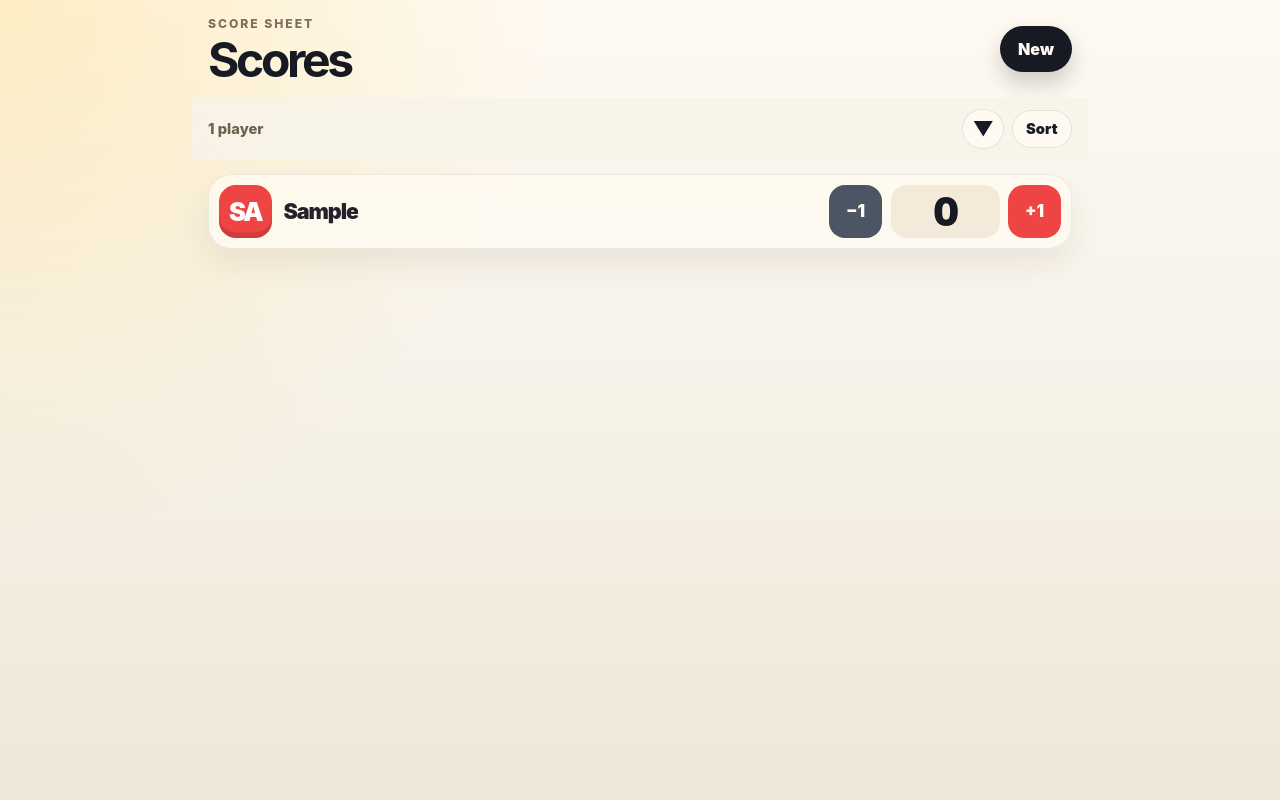
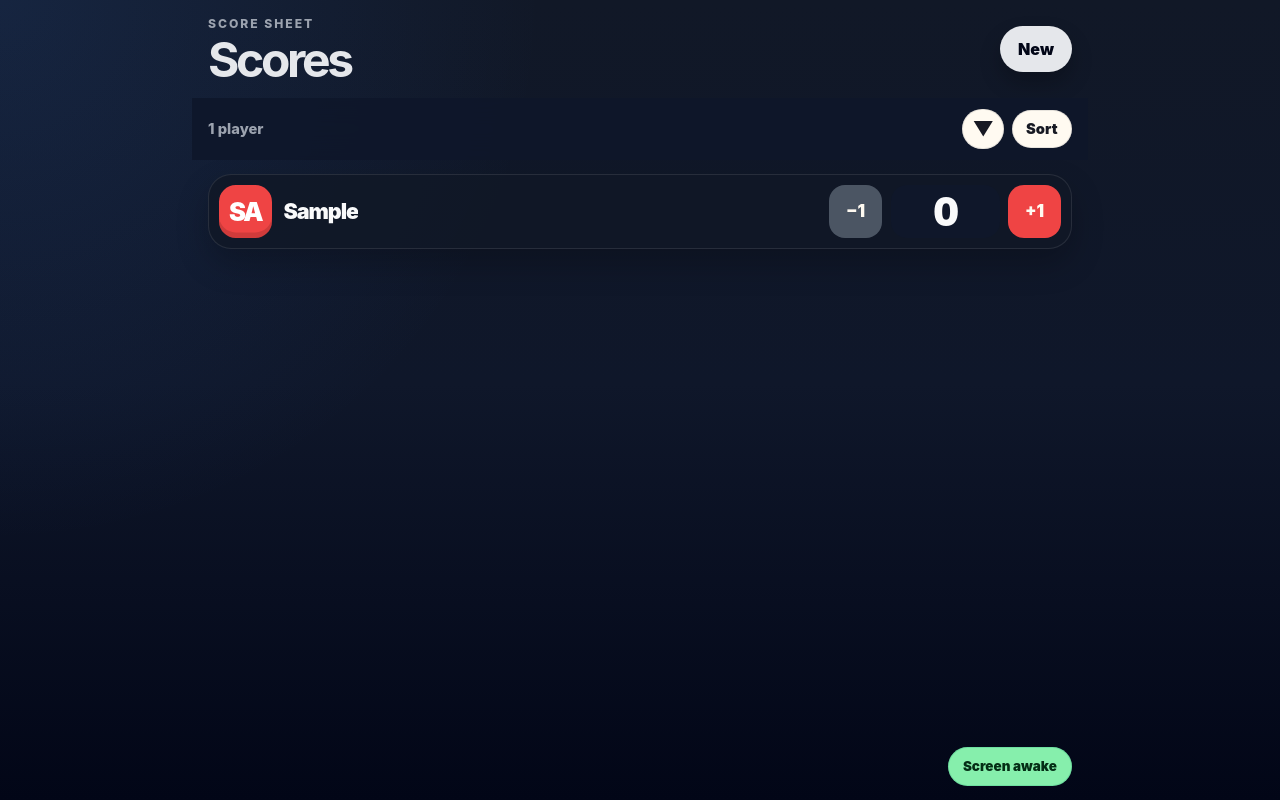
Before and after one commit to sgenoud/scores, a React (Vite) app: page / in a window 1280 px wide. Both pictures are taken after typing "Sample" into the empty fields and a click on the button "Create score sheet". Built offline with nearby package versions, Linux system fonts and the light colour scheme.

Commit message:
Make it dark (and allow for screen wake)

```diff
--- a/index.html
+++ b/index.html
@@ -3,7 +3,8 @@
   <head>
     <meta charset="UTF-8" />
     <meta name="viewport" content="width=device-width, initial-scale=1.0, viewport-fit=cover" />
-    <meta name="theme-color" content="#171923" />
+    <meta name="theme-color" content="#020617" />
+    <meta name="color-scheme" content="dark" />
     <title>Scores de jeux</title>
   </head>
   <body>
--- a/src/App.module.css
+++ b/src/App.module.css
@@ -1,7 +1,8 @@
 .appShell {
   min-height: 100vh;
   min-height: 100dvh;
+  color: #e5e7eb;
   background:
-    radial-gradient(circle at top left, rgba(251, 191, 36, 0.22), transparent 34rem),
-    linear-gradient(180deg, #fffaf1 0%, #f7f3ea 45%, #efe7d7 100%);
+    radial-gradient(circle at top left, rgba(59, 130, 246, 0.12), transparent 34rem),
+    linear-gradient(180deg, #111827 0%, #0f172a 48%, #020617 100%);
 }
--- a/src/components/NewSheet.module.css
+++ b/src/components/NewSheet.module.css
@@ -261,3 +261,47 @@
   font-size: 0.9rem;
   font-weight: 850;
 }
+
+.screen {
+  color: #e5e7eb;
+}
+
+.eyebrow,
+.lede,
+.panelTitle span,
+.groupHeader span,
+.label,
+.allGroupsCount {
+  color: #9ca3af;
+}
+
+.continueButton,
+.startButton,
+.allGroupsButton {
+  color: #020617;
+  background: #e5e7eb;
+}
+
+.panel,
+.allGroupsSheet {
+  border-color: rgba(229, 231, 235, 0.1);
+  background: rgba(17, 24, 39, 0.9);
+  box-shadow: 0 0.9rem 2rem rgba(0, 0, 0, 0.22);
+}
+
+.groupCard {
+  color: #f9fafb;
+  background: #0f172a;
+}
+
+.label input,
+.label textarea {
+  color: #f9fafb;
+  background: #020617;
+  box-shadow: inset 0 0 0 1px rgba(229, 231, 235, 0.12);
+}
+
+.closeButton {
+  color: #e5e7eb;
+  background: #1f2937;
+}
--- a/src/components/ScoreDialog.module.css
+++ b/src/components/ScoreDialog.module.css
@@ -246,3 +246,45 @@
   font-weight: 900;
   cursor: pointer;
 }
+
+.dialog {
+  color: #e5e7eb;
+  background: #111827;
+}
+
+.header {
+  background: linear-gradient(180deg, #111827 0%, #111827 82%, rgba(17, 24, 39, 0));
+}
+
+.eyebrow,
+.valueLabel,
+.keepOpenToggle,
+.history h3,
+.history time,
+.emptyHistory {
+  color: #9ca3af;
+}
+
+.currentScore,
+.history li {
+  color: #f9fafb;
+  background: #0f172a;
+}
+
+.valueLabel input {
+  color: #f9fafb;
+  background: #020617;
+  box-shadow: inset 0 0 0 1px rgba(229, 231, 235, 0.12);
+}
+
+.closeButton,
+.history li button {
+  color: #e5e7eb;
+  background: #1f2937;
+}
+
+.addButton,
+.quickGrid button {
+  color: #020617;
+  background: #e5e7eb;
+}
--- a/src/components/ScoreSheet.module.css
+++ b/src/components/ScoreSheet.module.css
@@ -3,7 +3,7 @@
   min-height: 100vh;
   min-height: 100dvh;
   margin: 0 auto;
-  padding: calc(1rem + var(--safe-top)) 1rem calc(1.25rem + var(--safe-bottom));
+  padding: calc(1rem + var(--safe-top)) 1rem calc(5rem + var(--safe-bottom));
 }
 
 .header {
@@ -31,6 +31,7 @@
 }
 
 .newButton,
+.wakeButton,
 .sortButton {
   border: 0;
   border-radius: 999px;
@@ -41,9 +42,33 @@
 .newButton {
   min-width: 4.5rem;
   padding: 0.8rem 1.05rem;
-  color: #fffaf1;
-  background: #171923;
-  box-shadow: 0 0.7rem 1.35rem rgba(23, 25, 35, 0.2);
+  color: #020617;
+  background: #e5e7eb;
+  box-shadow: 0 0.7rem 1.35rem rgba(0, 0, 0, 0.24);
+}
+
+.bottomToggleButton {
+  position: fixed;
+  bottom: calc(0.9rem + var(--safe-bottom));
+  z-index: 20;
+  padding: 0.72rem 0.95rem;
+  color: #e5e7eb;
+  background: rgba(17, 24, 39, 0.94);
+  box-shadow:
+    inset 0 0 0 1px rgba(229, 231, 235, 0.14),
+    0 0.75rem 1.6rem rgba(0, 0, 0, 0.24);
+  font-size: 0.84rem;
+  backdrop-filter: blur(14px);
+}
+
+.wakeButton {
+  right: max(1rem, calc((100vw - 56rem) / 2 + 1rem));
+}
+
+.wakeButtonActive {
+  color: #065f46;
+  background: #dcfce7;
+  box-shadow: inset 0 0 0 1px rgba(5, 150, 105, 0.18);
 }
 
 .toolbar {
@@ -56,8 +81,8 @@
   gap: 0.75rem;
   margin: 0 -1rem 0.85rem;
   padding: 0.7rem 1rem;
-  color: #6c604f;
-  background: rgba(247, 243, 234, 0.82);
+  color: #9ca3af;
+  background: rgba(15, 23, 42, 0.86);
   backdrop-filter: blur(18px);
   font-size: 0.92rem;
   font-weight: 800;
@@ -199,3 +224,33 @@
     min-width: 4.35rem;
   }
 }
+
+.screen {
+  color: #e5e7eb;
+}
+
+.eyebrow,
+.toolbar,
+.toolbar span {
+  color: #9ca3af;
+}
+
+.wakeButtonActive {
+  color: #052e16;
+  background: #86efac;
+}
+
+.playerCard {
+  border-color: rgba(229, 231, 235, 0.1);
+  background: rgba(17, 24, 39, 0.84);
+  box-shadow: 0 0.9rem 2rem rgba(0, 0, 0, 0.22);
+}
+
+.playerName,
+.scoreButton {
+  color: #f9fafb;
+}
+
+.scoreButton {
+  background: #0f172a;
+}
--- a/src/components/ScoreSheet.tsx
+++ b/src/components/ScoreSheet.tsx
@@ -3,6 +3,7 @@ import { observer } from 'mobx-react-lite';
 import { plural, t } from '../i18n';
 import { PlayerInstance, ScoreSheetInstance } from '../models/scoreStore';
 import { useStore } from '../storeContext';
+import { useWakeLock } from '../useWakeLock';
 import { ScoreDialog } from './ScoreDialog';
 import styles from './ScoreSheet.module.css';
 
@@ -59,7 +60,10 @@ const PlayerRow = observer(({ player, sheet }: { player: PlayerInstance; sheet:
 
 export const ScoreSheet = observer(({ sheet }: { sheet: ScoreSheetInstance }) => {
   const store = useStore();
+  const [wakeLockEnabled, setWakeLockEnabled] = useState(true);
+  const wakeLock = useWakeLock(wakeLockEnabled);
   const sortLabel = sheet.sortDirection === 'desc' ? t('highFirst') : t('lowFirst');
+  const wakeLockLabel = wakeLockEnabled && wakeLock.isActive ? t('wakeLockOn') : t('wakeLockOff');
 
   return (
     <section className={styles.screen}>
@@ -96,6 +100,18 @@ export const ScoreSheet = observer(({ sheet }: { sheet: ScoreSheetInstance }) =>
           <PlayerRow key={player.id} player={player} sheet={sheet} />
         ))}
       </div>
+
+      {wakeLock.isSupported ? (
+        <button
+          className={`${styles.bottomToggleButton} ${styles.wakeButton} ${wakeLockEnabled ? styles.wakeButtonActive : ''}`}
+          type="button"
+          onClick={() => setWakeLockEnabled((enabled) => !enabled)}
+          aria-label={wakeLockEnabled ? t('wakeLockDisable') : t('wakeLockEnable')}
+          title={wakeLockEnabled ? t('wakeLockDisable') : t('wakeLockEnable')}
+        >
+          {wakeLockLabel}
+        </button>
+      ) : null}
     </section>
   );
 });
--- a/src/i18n.ts
+++ b/src/i18n.ts
@@ -27,6 +27,10 @@ const MESSAGES = {
     scoreSheet: 'Feuille de scores',
     scores: 'Scores',
     new: 'Nouvelle',
+    wakeLockOn: 'Écran éveillé',
+    wakeLockOff: 'Veille autorisée',
+    wakeLockEnable: 'Garder l’écran éveillé',
+    wakeLockDisable: 'Autoriser la veille',
     highFirst: 'Plus hauts',
     lowFirst: 'Plus bas',
     sort: 'Trier',
@@ -67,6 +71,10 @@ const MESSAGES = {
     scoreSheet: 'Score sheet',
     scores: 'Scores',
     new: 'New',
+    wakeLockOn: 'Screen awake',
+    wakeLockOff: 'Sleep allowed',
+    wakeLockEnable: 'Keep screen awake',
+    wakeLockDisable: 'Allow screen sleep',
     highFirst: 'High first',
     lowFirst: 'Low first',
     sort: 'Sort',
--- a/src/styles/global.css
+++ b/src/styles/global.css
@@ -1,6 +1,7 @@
 :root {
-  color: #171923;
-  background: #f7f3ea;
+  color: #e5e7eb;
+  background: #020617;
+  color-scheme: dark;
   font-family:
     Inter,
     ui-sans-serif,
--- /dev/null
+++ b/src/useWakeLock.ts
@@ -0,0 +1,82 @@
+import { useCallback, useEffect, useRef, useState } from 'react';
+
+type WakeLockSentinel = EventTarget & {
+  released: boolean;
+  release: () => Promise<void>;
+  type: 'screen';
+};
+
+type WakeLockNavigator = Navigator & {
+  wakeLock?: {
+    request: (type: 'screen') => Promise<WakeLockSentinel>;
+  };
+};
+
+const getWakeLock = () => (navigator as WakeLockNavigator).wakeLock;
+
+export const useWakeLock = (enabled: boolean) => {
+  const sentinelRef = useRef<WakeLockSentinel | null>(null);
+  const [isSupported] = useState(() => typeof navigator !== 'undefined' && Boolean(getWakeLock()));
+  const [isActive, setIsActive] = useState(false);
+
+  const releaseWakeLock = useCallback(async () => {
+    const sentinel = sentinelRef.current;
+    sentinelRef.current = null;
+    setIsActive(false);
+
+    if (sentinel && !sentinel.released) {
+      await sentinel.release().catch(() => undefined);
+    }
+  }, []);
+
+  const requestWakeLock = useCallback(async () => {
+    if (!enabled || !isSupported || document.visibilityState !== 'visible') return;
+    if (sentinelRef.current && !sentinelRef.current.released) return;
+
+    try {
+      const sentinel = await getWakeLock()?.request('screen');
+      if (!sentinel) return;
+
+      sentinelRef.current = sentinel;
+      setIsActive(true);
+      sentinel.addEventListener('release', () => {
+        if (sentinelRef.current === sentinel) {
+          sentinelRef.current = null;
+          setIsActive(false);
+        }
+      });
+    } catch {
+      setIsActive(false);
+    }
+  }, [enabled, isSupported]);
+
+  useEffect(() => {
+    const timer = window.setTimeout(() => {
+      if (enabled) {
+        void requestWakeLock();
+      } else {
+        void releaseWakeLock();
+      }
+    }, 0);
+
+    return () => {
+      window.clearTimeout(timer);
+      void releaseWakeLock();
+    };
+  }, [enabled, releaseWakeLock, requestWakeLock]);
+
+  useEffect(() => {
+    const handleVisibilityChange = () => {
+      if (document.visibilityState === 'visible') {
+        void requestWakeLock();
+      } else {
+        void releaseWakeLock();
+      }
+    };
+
+    document.addEventListener('visibilitychange', handleVisibilityChange);
+    return () => document.removeEventListener('visibilitychange', handleVisibilityChange);
+  }, [releaseWakeLock, requestWakeLock]);
+
+  return { isSupported, isActive };
+};
--- a/vite.config.ts
+++ b/vite.config.ts
@@ -19,8 +19,8 @@ export default defineConfig({
         name: 'Scores de jeux',
         short_name: 'Scores',
         description: 'Feuilles de scores hors ligne pour jeux de société',
-        theme_color: '#171923',
-        background_color: '#f7f3ea',
+        theme_color: '#020617',
+        background_color: '#020617',
         display: 'standalone',
         orientation: 'portrait',
         start_url: '/',
```
